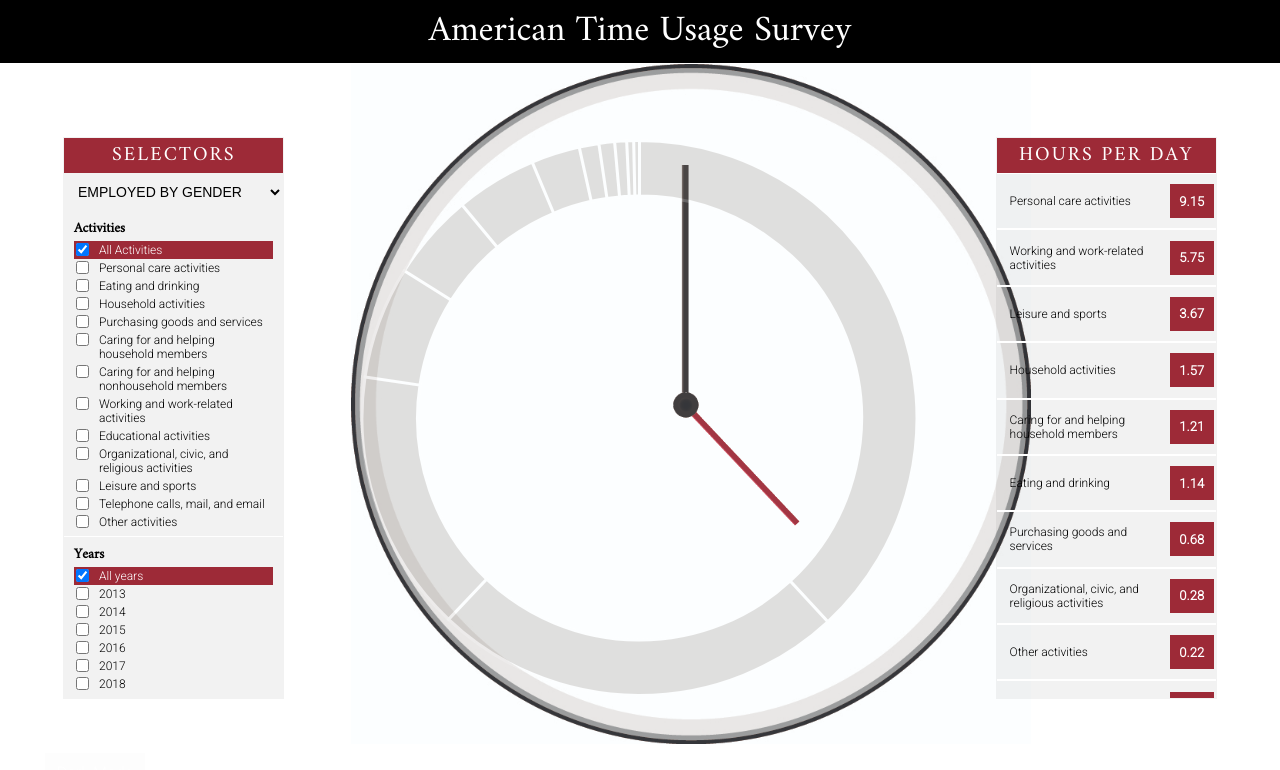
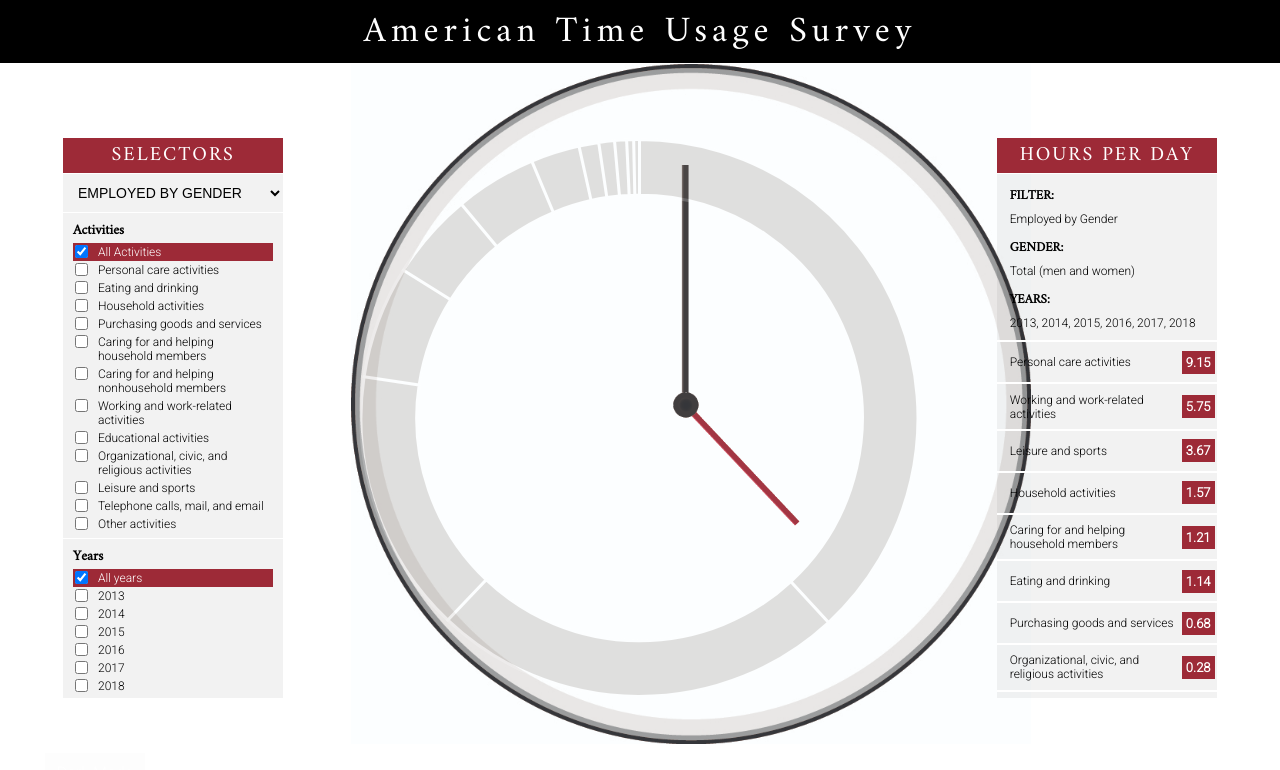
Before and after one commit to rayoowoo/TimeUsage, a website built with webpack: page index.html in a window 1280 px wide. Shown: the top 770 px of the page. Built offline with nearby package versions, Linux system fonts and the light colour scheme.

Commit message:
Add label for current filter selections

```diff
--- a/src/assets/stylesheets/display.scss
+++ b/src/assets/stylesheets/display.scss
@@ -12,9 +12,7 @@
     }
     border-top: 1px solid;
     border-bottom: 1px solid;
-    // border-top: 1px solid white;
-    // border-bottom: 1px solid white;
-    padding: 10.2px 13px;
+    padding: 8.41px 13px;
     font-size: 12px;
     width: 100%;
     display: flex;
@@ -24,7 +22,7 @@
 .display-data span {
     background-color: #9D2A37;
     height: 100%;
-    padding: 9.5px;
+    padding: 4px;
     font-weight: 800;
     color: white;
     font-size: 13px;
@@ -34,9 +32,6 @@
     @include themify($themes) {
         background-color: themed('otherColor');
     }
-    // background-color: black;
-    // color: white;
-    // text-transform: uppercase;
 }
 
 .focused p {
@@ -45,3 +40,25 @@
     }
     font-weight: 900;
 }
+
+li.params {
+    display: flex;
+    flex-direction: column;
+    align-items: flex-start;
+    padding: 5.2px 13px;
+}
+
+.params p {
+    display: flex;
+    justify-content: space-between;
+    flex-direction: column;
+    width: 100%;
+    margin: 5px 0px;
+}
+
+.params div:first-of-type {
+    font-family: 'Amiri', serif;
+    font-weight: 800;
+    font-size: 13px;
+    margin-bottom: 5px;
+}
--- a/src/assets/stylesheets/main.scss
+++ b/src/assets/stylesheets/main.scss
@@ -53,7 +53,9 @@ body {
     background-color: black;
     color: white;
     font-weight: 500;
-    height: 63px;
+    height: 62px;
+    padding-top: 1px;
+    letter-spacing: 5px;
 }
 
 .content {
@@ -64,12 +66,11 @@ body {
 .sides {
     @include themify($themes) {
         background-color: themed('sideColor');
+        border-color: themed('oneColor');
     }
     flex: 3;
     margin: auto 63px;
     height: 70vh;
-    border: 0.5px solid transparent;
-    // background-color: rgba(0,0,0,0.05);
     overflow: hidden;
 }
 
--- a/src/assets/stylesheets/selectors.scss
+++ b/src/assets/stylesheets/selectors.scss
@@ -37,8 +37,9 @@ select.selectors {
     border-bottom: 1px solid;
     width: 100%;
     background-color: transparent;
-    border: 2px;
-    padding: 10px;
+    padding: 10px 11px;
+    border-left: 0px;
+    border-right: 0px;
     // border-top: 1px solid white;
     // border-bottom: 1px solid white;
 }
@@ -46,10 +47,16 @@ select.selectors {
 .category-filter {
     font-size: 14px;
     text-transform: uppercase;
+
 }
 
 .category-filter:hover,
 select.selectors:hover {
+    @include themify($themes) {
+        border-color: themed('otherColor');
+    }
+    border: 1px solid;
+    padding: 10px;
     background-color: #9D2A37;
     color: white;
     cursor: pointer;
@@ -65,7 +72,6 @@ select.selectors:hover {
          border-color: themed('oneColor');
     }
     border-bottom: 1px solid;
-    // border-bottom: 1px solid white;
     padding: 5px 10px;
     font-size: 12px;
 }
@@ -90,8 +96,6 @@ select.selectors:hover {
     border-bottom: 2px solid;
     width: 100%;
     padding: 10px;
-    // border-top: 1px solid white;
-    // border-bottom: 2px solid white;
     margin-bottom: 10px;
 }
 
@@ -99,6 +103,11 @@ select.selectors:hover {
     background-color: #9D2A37;
     cursor: pointer;
     color: white;
+    @include themify($themes) {
+        border-color: themed('otherColor');
+    }
+    border: 1px solid;
+    padding: 10px 9px 11px 9px;
 }
 
 .citation a {
--- a/src/assets/stylesheets/watchface.scss
+++ b/src/assets/stylesheets/watchface.scss
@@ -6,9 +6,7 @@
          stroke: themed('oneColor');
          opacity: themed('opacity');
     }
-    // stroke: white;
     stroke-width: 3px;
-    // opacity: 0.2;
     fill: #726A61;
 }
 
@@ -17,7 +15,6 @@
          stroke: themed('otherColor');
     }
     fill: #9D2A37;
-    // stroke: black;
     opacity: 1;
 }
 
@@ -33,12 +30,10 @@
     @include themify($themes) {
          background-image: themed('image');
     }
-    // background-image: url('src/assets/images/light-clock.jpg');
     background-repeat: no-repeat;
     margin-top: 10px;
     margin-bottom: 20px;
     background-size: 100%;
-    // background-size: 175%;
     background-position: 50% 50%;
     position: absolute;
     height: 85vh;
@@ -52,12 +47,11 @@
     @include themify($themes) {
          background-image: themed('minute');
     }
-    // background-image: url('src/assets/images/light-clock-hands.png');
     background-position: 50% 50%;
     background-repeat: no-repeat;
     margin-top: 10px;
     animation-name: rotation;
-    animation-duration: 3.4s;
+    animation-duration: 3.3s;
     position: absolute;
     background-size: 100%;
     height: 70vh;
@@ -76,12 +70,11 @@
     @include themify($themes) {
          background-image: themed('hour');
     }
-    // background-image: url('src/assets/images/light-clock-hands-hour.png');
     background-position: 50% 50%;
     background-repeat: no-repeat;
     margin-top: 10px;
     animation-name: reverse;
-    animation-duration: 3.4s;
+    animation-duration: 3.3s;
     position: absolute;
     background-size: 100%;
     height: 70vh;
@@ -96,9 +89,4 @@
     to {transform: rotate(-360deg);}
 }
 
-// @keyframes layer {
-//     from {z-index: 1;}
-//     to {z-index: -1;}
-// }
-
 // clock images were created in Adobe Illustrator and edited on https://pixlr.com/x/.
--- a/src/js/App.js
+++ b/src/js/App.js
@@ -18,15 +18,15 @@ class App {
         this.draw = this.draw.bind(this);
     }
 
-    draw(data) {
+    draw(data, params) {
         const svg = document.querySelector("svg");
         const display = document.querySelector("#data-display ul");
         if (svg) { svg.parentNode.removeChild(svg); }
         if (display) { display.parentNode.removeChild(display); }
         Watch(data);
-        DataDisplay(data);
+        DataDisplay(data, params);
         drawHands();
-        darkModeBtn(this.draw, data);
+        darkModeBtn(this.draw, data, params);
     }
 
     render() {
@@ -53,7 +53,9 @@ class App {
             employedSelectors.result.gender,
             employedSelectors.result.years,
             employedByGender)
-        this.draw(employedData);
+        const employedParams = employedSelectors.result;
+        delete employedParams["activities"];
+        this.draw(employedData, employedParams);
 
         employed.addEventListener("click", e => {
             e.stopPropagation();
@@ -61,7 +63,10 @@ class App {
                 employedSelectors.result.gender,
                 employedSelectors.result.years,
                 employedByGender)
-            this.draw(employedData);
+
+            const params = employedSelectors.result;
+            delete params["activities"];
+            this.draw(employedData, params);
         })
 
         // selecting the gender comparison
@@ -72,7 +77,7 @@ class App {
                 genderComp.result.years,
                 employedByGender)
 
-            this.draw(genderData)
+            this.draw(genderData, genderComp.result);
         })
 
         // selecting the Everyone dataset
@@ -83,7 +88,10 @@ class App {
                 everyoneSelectors.result.type,
                 everyoneSelectors.result.years,
                 everyoneByDay)
-            this.draw(everyoneData);
+
+            const params = everyoneSelectors.result;
+            delete params["activities"];
+            this.draw(everyoneData, params);
         })
 
         // selecting the day comparison
@@ -93,21 +101,22 @@ class App {
             const dayData = utils.dayCompFilter(dayComp.result.activity,
                 dayComp.result.years,
                 everyoneByDay)
-            this.draw(dayData)
+
+            this.draw(dayData, dayComp.result);
         })
 
         // selecting the App Academy Student
         const appacademy = document.querySelector(".app-academy-btn");
         appacademy.addEventListener("click", e => {
             e.stopPropagation();
-            this.draw(appAcademySelector.data)
+            this.draw(appAcademySelector.data, {person: "App Academy Student", year: "2019"});
         })
 
         // selecting the first year resident after medical school
         const resident = document.querySelector(".resident-btn");
         resident.addEventListener("click", e => {
             e.stopPropagation();
-            this.draw(residentSelector.data)
+            this.draw(residentSelector.data, {person: "First Year Medical Resident"});
         })
     }
 }
--- a/src/js/category_selector.js
+++ b/src/js/category_selector.js
@@ -6,9 +6,9 @@ export default () => {
     attach.appendChild(categorySelector);
 
     const categories = ["Employed by Gender",
-                        "Gender Comparison",
+                        "Gender Comparison (employed)",
                         "Everyone by Day",
-                        "Day Comparison",
+                        "Day Comparison (everyone)",
                         "App Academy Student",
                         "First Year Medical Resident"]
 
@@ -29,7 +29,7 @@ export default () => {
                 const employed = document.querySelector(".js-employed");
                 employed.classList.add("display");
                 break;
-            case "Gender Comparison":
+            case "Gender Comparison (employed)":
                 const gender = document.querySelector(".js-gender");
                 gender.classList.add("display");
                 break;
@@ -37,7 +37,7 @@ export default () => {
                 const everyone = document.querySelector(".js-everyone");
                 everyone.classList.add("display");
                 break;
-            case "Day Comparison":
+            case "Day Comparison (everyone)":
                 const day = document.querySelector(".js-day");
                 day.classList.add("display");
                 break;
--- a/src/js/create.js
+++ b/src/js/create.js
@@ -97,7 +97,7 @@ export const drawHands = () => {
     hands.appendChild(hours);
 }
 
-export const darkModeBtn = (draw, data) => {
+export const darkModeBtn = (draw, data, params) => {
     const old = document.querySelector(".dark-btn");
     if (old) {
         old.parentNode.removeChild(old);
@@ -119,6 +119,6 @@ export const darkModeBtn = (draw, data) => {
         const html = document.querySelector("html");
         html.classList.toggle("theme-dark");
         html.classList.toggle("theme-light");
-        draw(data);
+        draw(data, params);
     })
 }
--- a/src/js/data_display.js
+++ b/src/js/data_display.js
@@ -1,8 +1,22 @@
-export default (data) => {
+export default (data, params) => {
     const display = document.querySelector("#data-display");
     const list = document.createElement("ul");
     list.classList.add("display-data")
     display.appendChild(list);
+
+    const paramDisplay = document.createElement("li");
+    paramDisplay.classList.add("params");
+    list.appendChild(paramDisplay);
+    Object.keys(params).sort().forEach(el => {
+        const p = document.createElement("p")
+        paramDisplay.appendChild(p);
+        const category = document.createElement("div");
+        category.innerText = `${el.toUpperCase()}:`
+        const param = document.createElement("div");
+        param.innerText = typeof params[el] === "object" ? params[el].join(", ") : params[el];
+        p.appendChild(category);
+        p.appendChild(param);
+    })
 
     const alpha = ["a", "b", "c", "d", "e", "f", "g", "h", "i", "j", "k", "l"]
 
--- a/src/js/day_comp.js
+++ b/src/js/day_comp.js
@@ -43,14 +43,15 @@ class DayComp {
         const selections = this.selection;
         let years;
         if (selections.years[0] === "All years") {
-            years = ["2008", "2009", "2010", "2011", "2012", "2013", "2014", "2015", "2016", "2017", "2018"]
+            years = ["2009", "2010", "2011", "2012", "2013", "2014", "2015", "2016", "2017", "2018"]
         } else {
             years = selections["years"];
         }
 
         this.result = {
             activity: this.selection.activity,
-            years
+            years,
+            filter: "Day Comparison (everyone)"
         }
     }
 
@@ -63,7 +64,7 @@ class DayComp {
 
         Create.activitySelect(this.updateActivity, filter);
 
-        Create.yearSelector(this.updateYears, filter, "d", ["All years", "2008", "2009", "2010", "2011", "2012", "2013", "2014", "2015", "2016", "2017", "2018"]);
+        Create.yearSelector(this.updateYears, filter, "d", ["All years", "2009", "2010", "2011", "2012", "2013", "2014", "2015", "2016", "2017", "2018"]);
 
         Create.submitButton(this.handleSubmit, filter, "day");
 
--- a/src/js/employed_selectors.js
+++ b/src/js/employed_selectors.js
@@ -15,7 +15,8 @@ class EmployedSelectors {
         this.result = {
             activities: ACTIVITIES,
             gender: "Total (men and women)",
-            years: ["2013", "2014", "2015", "2016", "2017", "2018"]
+            years: ["2013", "2014", "2015", "2016", "2017", "2018"],
+            filter: "Employed by Gender"
         }
     }
 
@@ -85,7 +86,8 @@ class EmployedSelectors {
         this.result = {
             activities: activities,
             years: years,
-            gender: selections.gender
+            gender: selections.gender,
+            filter: "Employed by Gender"
         }
     }
 
--- a/src/js/everyone_selectors.js
+++ b/src/js/everyone_selectors.js
@@ -75,14 +75,15 @@ class everyoneSelectors {
         }
 
         if (selections.years[0] === "All years") {
-            years = ["2008", "2009", "2010", "2011", "2012", "2013", "2014", "2015", "2016", "2017", "2018"];
+            years = ["2009", "2010", "2011", "2012", "2013", "2014", "2015", "2016", "2017", "2018"];
         } else {
             years = selections["years"];
         }
         this.result = {
             activities: activities,
             years: years,
-            type: selections.type
+            type: selections.type,
+            filter: "Everyone by day"
         }
     }
 
@@ -96,7 +97,7 @@ class everyoneSelectors {
 
         Create.activitySelector(this.updateActivity, filter, "ev");
 
-        Create.yearSelector(this.updateYears, filter, "ev", ["All years", "2008", "2009", "2010", "2011", "2012", "2013", "2014", "2015", "2016", "2017", "2018"]);
+        Create.yearSelector(this.updateYears, filter, "ev", ["All years", "2009", "2010", "2011", "2012", "2013", "2014", "2015", "2016", "2017", "2018"]);
 
 
         const typeSelector = document.createElement("select");
--- a/src/js/gender_comp.js
+++ b/src/js/gender_comp.js
@@ -28,7 +28,8 @@ class GenderComp {
         }
         this.result = {
             activity: this.selection.activity,
-            years
+            years,
+            filter: "Gender Comparison (employed)"
         }
     }
 
```
Also changed, not shown: dist/bundle.js, timeusage.css.
